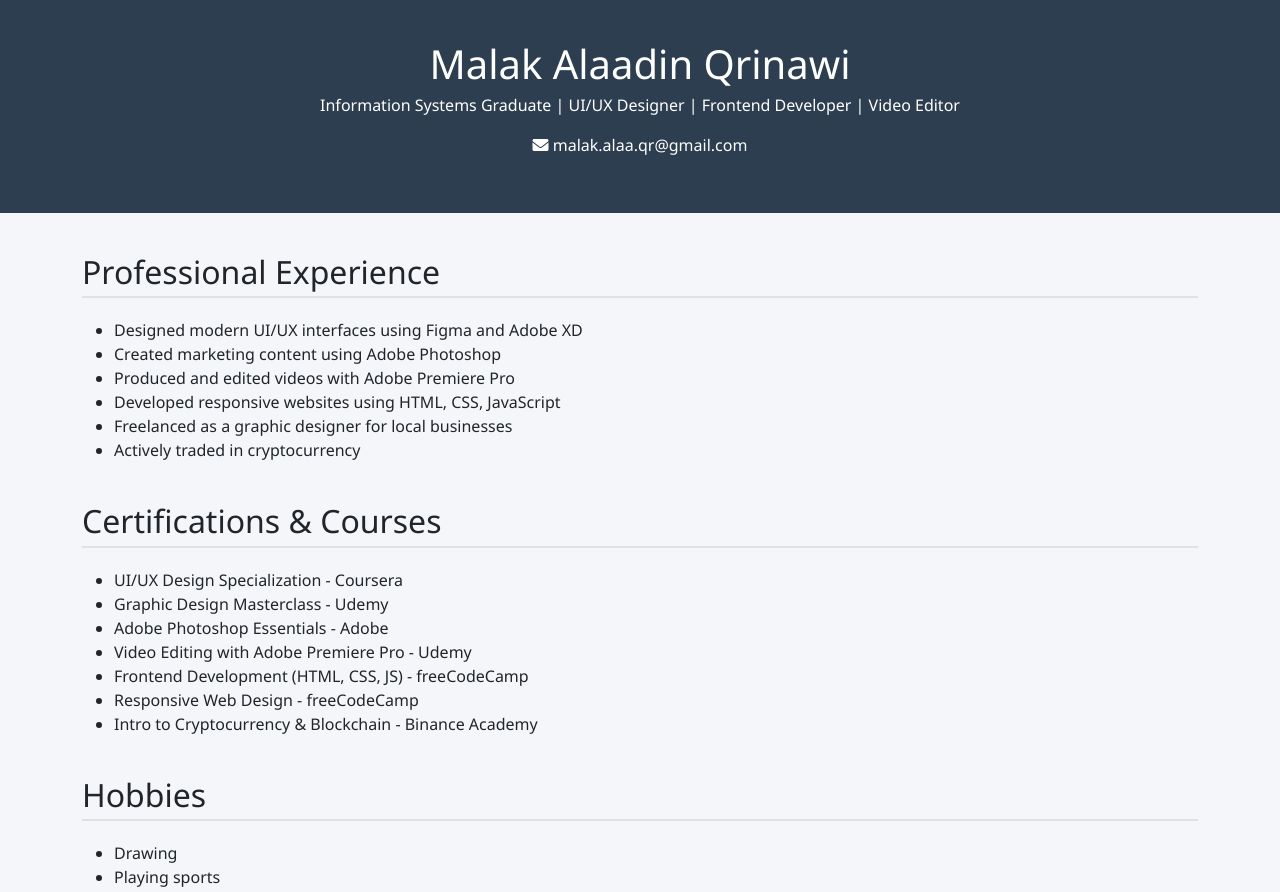
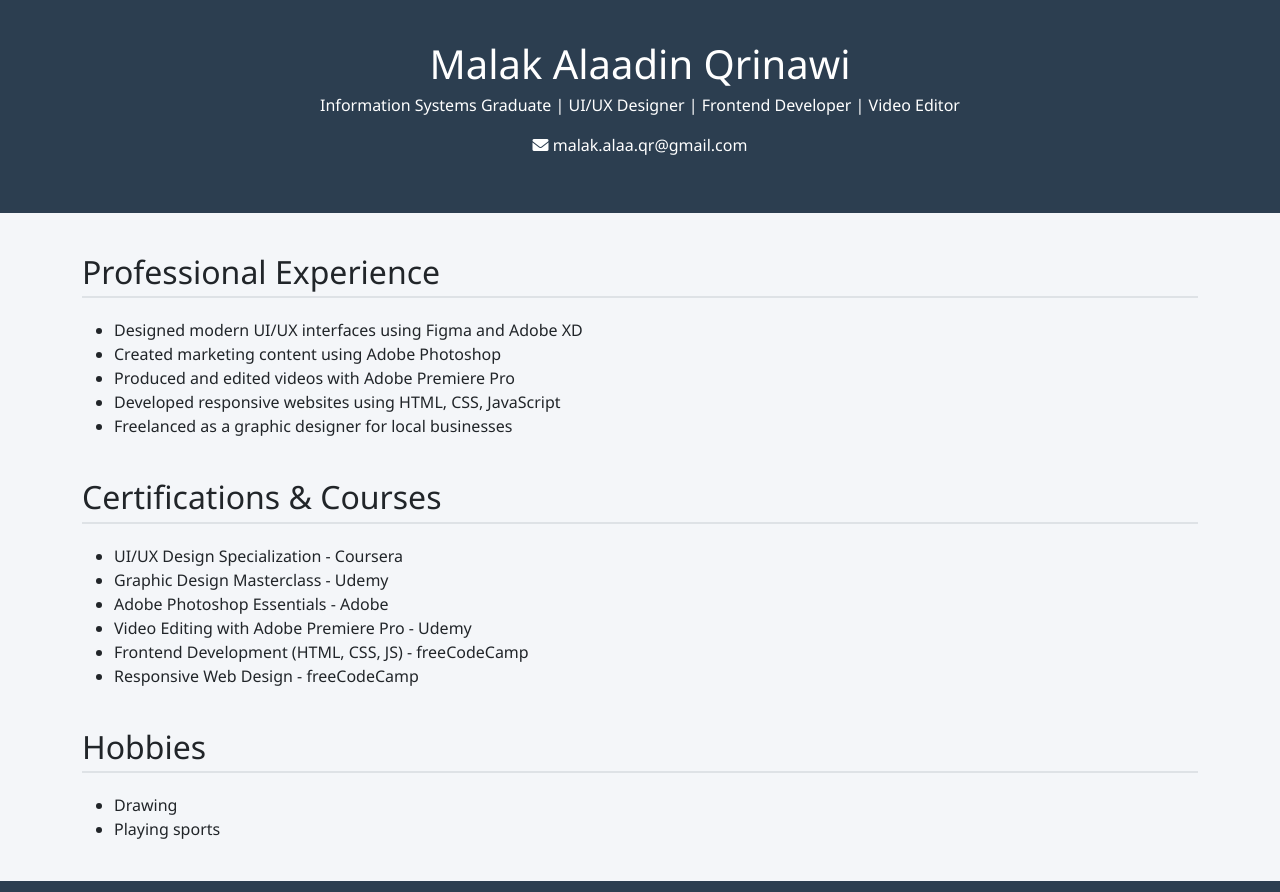
Before and after one commit to malakqrinawi2001/portfolio, a plain HTML site: page index.html in a window 1280 px wide. Shown: the top 892 px of the page. Drawn offline with nearby package versions, Linux system fonts and the light colour scheme.

Commit message:
Update index.html

```diff
--- a/index.html
+++ b/index.html
@@ -51,7 +51,6 @@
         <li>Produced and edited videos with Adobe Premiere Pro</li>
         <li>Developed responsive websites using HTML, CSS, JavaScript</li>
         <li>Freelanced as a graphic designer for local businesses</li>
-        <li>Actively traded in cryptocurrency</li>
       </ul>
     </section>
 
@@ -64,7 +63,6 @@
         <li>Video Editing with Adobe Premiere Pro - Udemy</li>
         <li>Frontend Development (HTML, CSS, JS) - freeCodeCamp</li>
         <li>Responsive Web Design - freeCodeCamp</li>
-        <li>Intro to Cryptocurrency & Blockchain - Binance Academy</li>
       </ul>
     </section>
 
```
